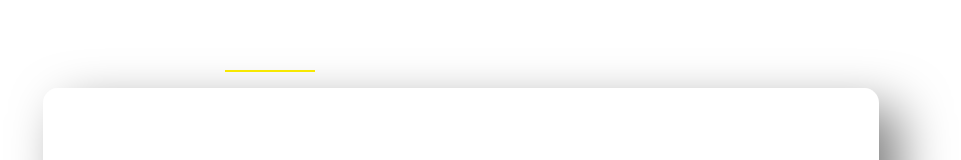
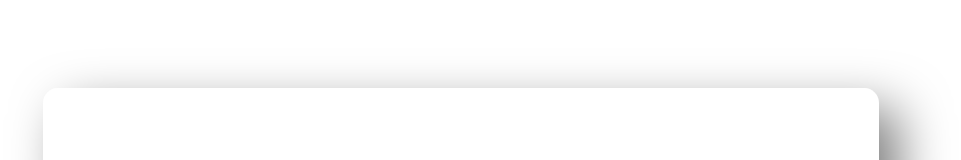
Before and after one commit to ndraaditiya/ndr_porto, a React (Create React App) app: page / in a window 1280 px wide. Shown: the part 167-327 px from the top of the page, without its empty margins (179-1140 px from the left). Built offline with nearby package versions, Linux system fonts and the light colour scheme.

Commit message:
change indicator tab to white

```diff
--- a/src/index.js
+++ b/src/index.js
@@ -10,6 +10,10 @@ const theme = createTheme({
     primary: {
       main: '#fff000',
       contrastText: '#fff',
+    },
+    secondary: {
+      main: '#fff',
+      contrastText: '#222',
     },
   },
 });
--- a/src/pages/content/Content.js
+++ b/src/pages/content/Content.js
@@ -9,7 +9,7 @@ import { data } from '../../data'
 const Content = () => {
   const height = window.innerHeight
   const styleGridCard = { flexWrap: 'wrap', display: 'flex', paddingBottom: 3, paddingRight: 2.5 }
-  const styleBoxCard = { height: height-255, width: '100%', overflow: 'auto' }
+  const styleBoxCard = { height: height - 255, width: '100%', overflow: 'auto' }
   const styleFontSoftware = { fonWeight: 'bold', my: 1, color: '#ffffff' }
   const styleFontTitleProject = { fontWeight: 'bold', fontSize: 15, color: '#ffffff' }
 
@@ -28,7 +28,7 @@ const Content = () => {
               value={value}
               onChange={handleChange}
               textColor='none'
-              indicatorColor='primary'
+              indicatorColor='secondary'
               variant="scrollable"
               scrollButtons
               allowScrollButtonsMobile
@@ -48,7 +48,7 @@ const Content = () => {
                     Hi, I am a Full Stack JavaScript Developer. In development an app, I usually use React,
                     React Native, NodeJs, Express, Sequelize and Material-UI.
                   </p>
-                  <p style={{ fontSize: 14  }}>
+                  <p style={{ fontSize: 14 }}>
                     From 2017 - Present, I work at PT. Medika Antapani as a software  developer,
                     a company who engaged in the health sector.
                   </p>
```
